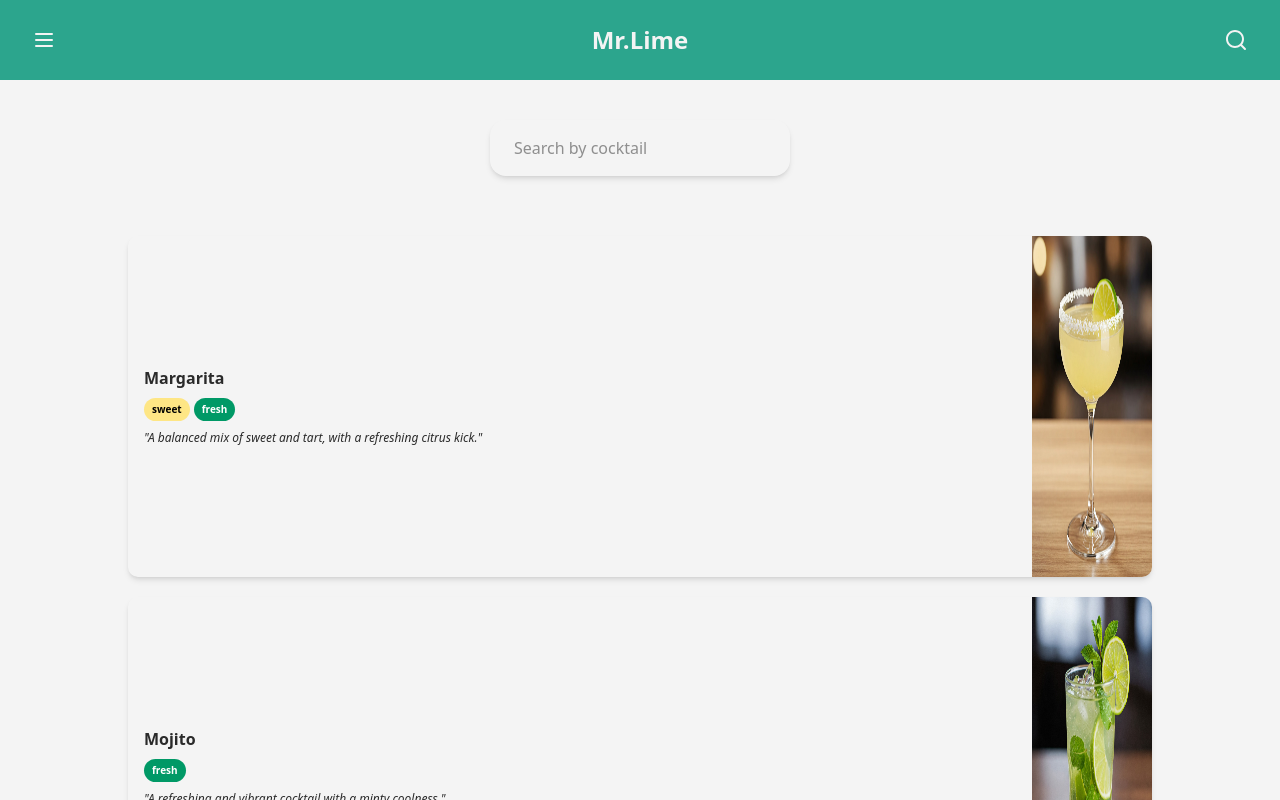
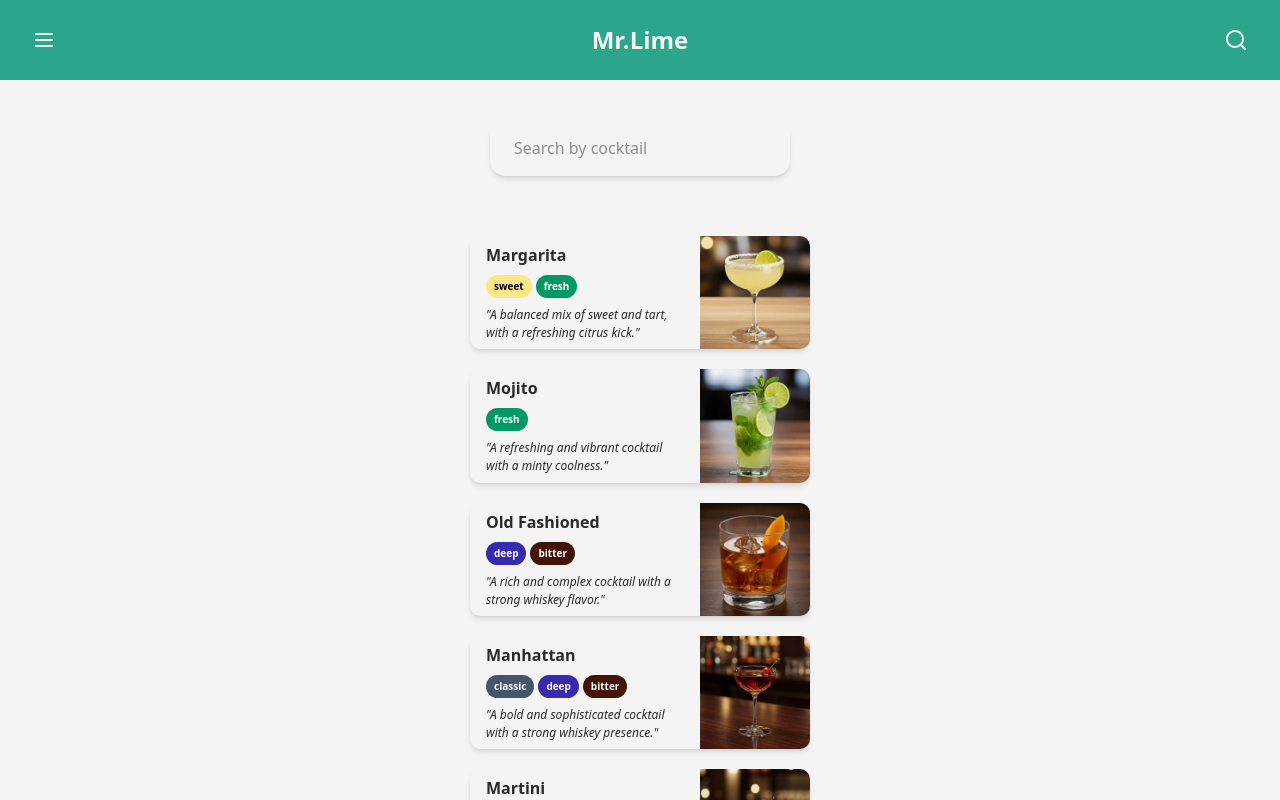
Before and after one commit to codnrawbwj/mrlime, a Next.js app: page /cocktails in a window 1280 px wide. Shown: the top 800 px of the page. Built offline with nearby package versions, Linux system fonts and the light colour scheme.

Commit message:
Fix: adjust list-card's UI and refactor

```diff
--- a/src/app/cocktails/page.tsx
+++ b/src/app/cocktails/page.tsx
@@ -1,6 +1,5 @@
-import TasteLabel from "@/components/ui/taste-label";
+import ListCard from "@/components/ui/list-card";
 import { COCKTAIL_HASH, CocktailType } from "@/constant/dummy";
-import Image from "next/image";
 import React from "react";
 
 const Page = () => {
@@ -13,30 +12,9 @@ const Page = () => {
           autoFocus
         />
       </div>
-      <div className="flex-col justify-center items-center gap-5 w-[80vw]">
+      <div className="flex-col justify-center items-center gap-5">
         {COCKTAIL_HASH.map((cocktail: CocktailType) => (
-          <article
-            key={cocktail._id}
-            className="rounded-lg w-full aspect-[3/1] bg-mojito-white-rum mx-auto overflow-hidden shadow-md flex "
-          >
-            <div className="grow flex-col gap-2 justify-center px-4">
-              <h3 className="texl-3xl font-bold">{cocktail.name}</h3>
-              <div className="flex justify-start items-center gap-1">
-                {cocktail.tasteLabel.map((label) => (
-                  <TasteLabel key={label} tasteLabel={label} />
-                ))}
-              </div>
-              <p className="text-[12px] italic">
-                &quot;{cocktail.tasteReview}&quot;
-              </p>
-            </div>
-            <Image
-              src={cocktail.pictureURL}
-              width={120}
-              height={100}
-              alt={`${cocktail.name} card image`}
-            />
-          </article>
+          <ListCard key={cocktail._id} cocktail={cocktail} />
         ))}
       </div>
     </div>
--- /dev/null
+++ b/src/components/ui/list-card.tsx
@@ -0,0 +1,28 @@
+import TasteLabel from "@/components/ui/taste-label";
+import { CocktailType } from "@/constant/dummy";
+import Image from "next/image";
+import React from "react";
+
+const ListCard: React.FC<{ cocktail: CocktailType }> = ({ cocktail }) => {
+  return (
+    <article className="rounded-lg max-w-[340px] aspect-[3/1] bg-mojito-white-rum mx-auto overflow-hidden shadow-md flex ">
+      <div className="grow flex-col gap-2 justify-center px-4">
+        <h3 className="texl-3xl font-bold">{cocktail.name}</h3>
+        <div className="flex justify-start items-center gap-1">
+          {cocktail.tasteLabel.map((label) => (
+            <TasteLabel key={label} tasteLabel={label} />
+          ))}
+        </div>
+        <p className="text-[12px] italic">&quot;{cocktail.tasteReview}&quot;</p>
+      </div>
+      <Image
+        src={cocktail.pictureURL}
+        width={110}
+        height={100}
+        alt={`${cocktail.name} card image`}
+      />
+    </article>
+  );
+};
+
+export default ListCard;
```
